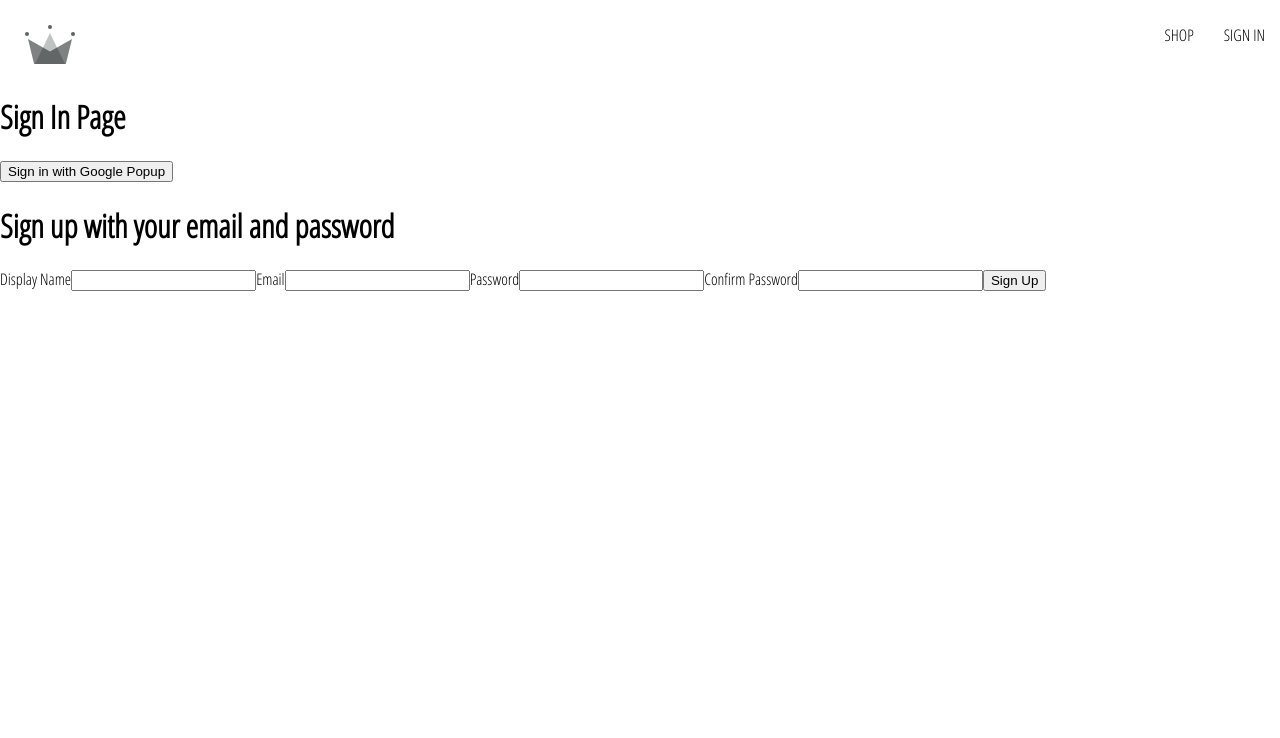
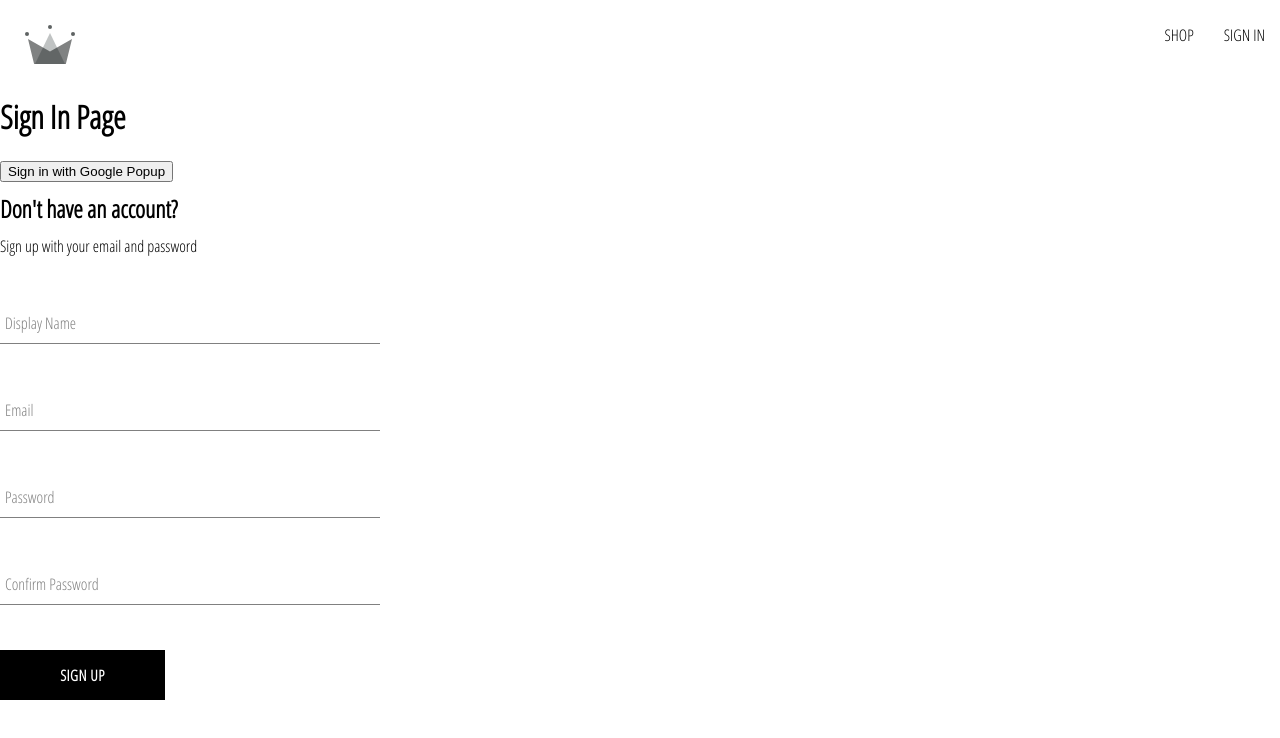
Before and after one commit to RBurrage/crown-clothing, a React (Create React App) app: page /sign-in in a window 1280 px wide. Shown: the top 738 px of the page. Built offline with nearby package versions, Linux system fonts and the light colour scheme.

Commit message:
Created sign up component, the form input component, button component.

```diff
--- /dev/null
+++ b/src/components/button/button.component.jsx
@@ -0,0 +1,15 @@
+import './button.styles.scss';
+
+const BUTTON_TYPE_CLASSES = {
+    google: 'google-sign-in',
+    inverted: 'inverted'
+}
+
+const Button = ({ children, buttonType, ...otherProps }) => {
+    return (
+        <button className={`button-container ${BUTTON_TYPE_CLASSES[buttonType]}`} {...otherProps}>
+            {children}
+        </button>
+    )
+}
+export default Button;
--- /dev/null
+++ b/src/components/button/button.styles.scss
@@ -0,0 +1,46 @@
+.button-container {
+    min-width: 165px;
+    width: auto;
+    height: 50px;
+    letter-spacing: 0.5px;
+    line-height: 50px;
+    padding: 0 35px 0 35px;
+    font-size: 15px;
+    background-color: black;
+    color: white;
+    text-transform: uppercase;
+    font-family: 'Open Sans Condensed';
+    font-weight: bolder;
+    border: none;
+    cursor: pointer;
+    display: flex;
+    justify-content: center;
+
+    &:hover {
+      background-color: white;
+      color: black;
+      border: 1px solid black;
+    }
+
+    &.google-sign-in {
+      background-color: #4285f4;
+      color: white;
+
+      &:hover {
+        background-color: #357ae8;
+        border: none;
+      }
+    }
+
+    &.inverted {
+      background-color: white;
+      color: black;
+      border: 1px solid black;
+
+      &:hover {
+        background-color: black;
+        color: white;
+        border: none;
+      }
+    }
+  }
--- /dev/null
+++ b/src/components/form-input/form-input-styles.scss
@@ -0,0 +1,54 @@
+$sub-color: grey;
+$main-color: black;
+
+@mixin shrinkLabel {
+  top: -14px;
+  font-size: 12px;
+  color: $main-color;
+}
+
+.group {
+  position: relative;
+  margin: 45px 0;
+
+  .form-input {
+    background: none;
+    background-color: white;
+    color: $sub-color;
+    font-size: 18px;
+    padding: 10px 10px 10px 5px;
+    display: block;
+    width: 100%;
+    border: none;
+    border-radius: 0;
+    border-bottom: 1px solid $sub-color;
+    margin: 25px 0;
+
+    &:focus {
+      outline: none;
+    }
+
+    &:focus ~ .form-input-label {
+      @include shrinkLabel();
+    }
+  }
+
+  input[type='password'] {
+    letter-spacing: 0.3em;
+  }
+
+  .form-input-label {
+    color: $sub-color;
+    font-size: 16px;
+    font-weight: normal;
+    position: absolute;
+    pointer-events: none;
+    left: 5px;
+    top: 10px;
+    transition: 300ms ease all;
+
+    &.shrink {
+      @include shrinkLabel();
+    }
+  }
+}
--- /dev/null
+++ b/src/components/form-input/form-input.component.jsx
@@ -0,0 +1,18 @@
+import './form-input-styles.scss';
+
+const FormInput = ({ label, ...otherProps }) => {
+    return (
+        <div className="group">
+            <input className="form-input" {...otherProps} />
+            {label && (
+                <label className={`${otherProps.value ? 'shrink' : ''
+                    }
+                form-input-label`}
+                >
+                    {label}
+                </label>
+            )}
+        </div>
+    );
+};
+export default FormInput;
--- a/src/components/sign-up-form/sign-up-form.component.jsx
+++ b/src/components/sign-up-form/sign-up-form.component.jsx
@@ -1,4 +1,8 @@
 import { useState } from 'react';
+import FormInput from '../form-input/form-input.component';
+import { createAuthUserWithEmailAndPassword, createUserDocumentFromAuth } from '../../utils/firebase/firebase.utils';
+import './sign-up-form.styles.scss';
+import Button from '../button/button.component';
 
 const defaultFormFields = {
     displayName: '',
@@ -7,11 +11,40 @@
     confirmPassword: ''
 }
 const SignUpForm = () => {
-
     const [formFields, setformFields] = useState(defaultFormFields)
     const { displayName, email, password, confirmPassword } = formFields;
 
     console.log(formFields);
+
+    const resetFormFields = () => {
+        setformFields(defaultFormFields);
+    }
+
+    const handleSubmit = async (event) => {
+        event.preventDefault();
+
+        if (password !== confirmPassword) {
+            alert('passwords do not match');
+            return;
+        }
+
+        try {
+            const { user } = await createAuthUserWithEmailAndPassword(
+                email,
+                password
+            );
+
+            await createUserDocumentFromAuth(user, { displayName });
+            resetFormFields();
+
+        } catch (error) {
+            if (error.code === 'auth/email-already-in-use') {
+                alert('Cannot create uesr, email already in use');
+            } else {
+                console.log('user creation encountered an error', error);
+            }
+        }
+    }
 
     const handleChange = (event) => {
         const { name, value } = event.target;
@@ -20,42 +53,43 @@
     }
 
     return (
-        <div>
-            <h1>Sign up with your email and password</h1>
-            <form onSubmit={() => { }}>
-                <label>Display Name</label>
-                <input
+        <div className='sign-up-container'>
+            <h2>Don't have an account?</h2>
+            <span>Sign up with your email and password</span>
+            <form onSubmit={handleSubmit}>
+                <FormInput
+                    label="Display Name"
                     type="text"
                     required
                     onChange={handleChange}
                     name="displayName"
                     value={displayName} />
 
-                <label>Email</label>
-                <input
+                <FormInput
+                    label="Email"
                     type="email"
                     required
                     onChange={handleChange}
                     name="email"
                     value={email} />
 
-                <label>Password</label>
-                <input
+                <FormInput
+                    label="Password"
                     type="password"
                     required
                     onChange={handleChange}
                     name="password"
                     value={password} />
 
-                <label>Confirm Password</label>
-                <input
+                <FormInput
+                    label="Confirm Password"
                     type="password"
                     required
                     onChange={handleChange}
                     name="confirmPassword"
                     alue={confirmPassword} />
 
-                <button type="submit">Sign Up</button>
+                <Button type="submit">Sign Up</Button>
             </form>
         </div >
     )
--- /dev/null
+++ b/src/components/sign-up-form/sign-up-form.styles.scss
@@ -0,0 +1,9 @@
+.sign-up-container {
+    displya: flex;
+    flex-direction: column;
+    width: 380px;
+}
+
+h2 {
+    margin: 10px 0;
+}
--- a/src/routes/sign-in/sign-in.component.jsx
+++ b/src/routes/sign-in/sign-in.component.jsx
@@ -4,7 +4,7 @@
 import SignUpForm from '../../components/sign-up-form/sign-up-form.component';
 
 import {
-    auth,
+    //auth,
     signInWithGooglePopup,
     createUserDocumentFromAuth
     //signInWithGoogleRedirect
--- a/src/utils/firebase/firebase.utils.js
+++ b/src/utils/firebase/firebase.utils.js
@@ -3,7 +3,8 @@
     getAuth,
     signInWithRedirect,
     signInWithPopup,
-    GoogleAuthProvider
+    GoogleAuthProvider,
+    createUserWithEmailAndPassword
 } from 'firebase/auth';
 import {
     getFirestore,
@@ -37,7 +38,9 @@
 
 export const db = getFirestore();
 
-export const createUserDocumentFromAuth = async (userAuth) => {
+export const createUserDocumentFromAuth = async (userAuth, additionalInformation = {}) => {
+    if (!userAuth) return;
+
     const userDocRef = doc(db, 'users', userAuth.uid);
 
     const userSnapshot = await getDoc(userDocRef);
@@ -50,7 +53,8 @@
             await setDoc(userDocRef, {
                 displayName,
                 email,
-                createdAt
+                createdAt,
+                ...additionalInformation
             })
         } catch (error) {
             console.log('error creating the user', error.message);
@@ -58,4 +62,9 @@
     }
 
     return userDocRef;
-}
+};
+
+export const createAuthUserWithEmailAndPassword = async (email, password) => {
+    if (!email || !password) return;
+    return await createUserWithEmailAndPassword(auth, email, password)
+};
```
